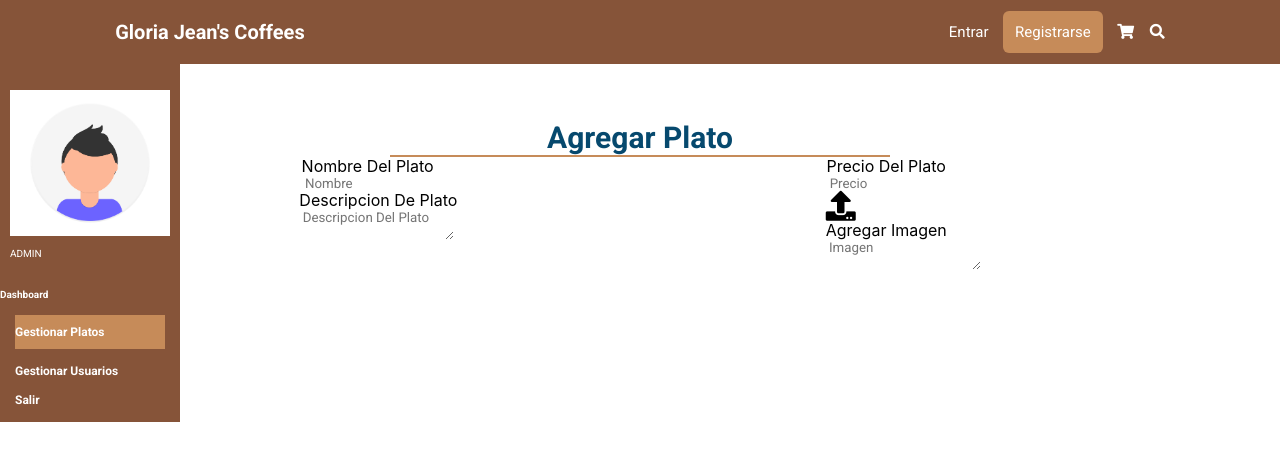
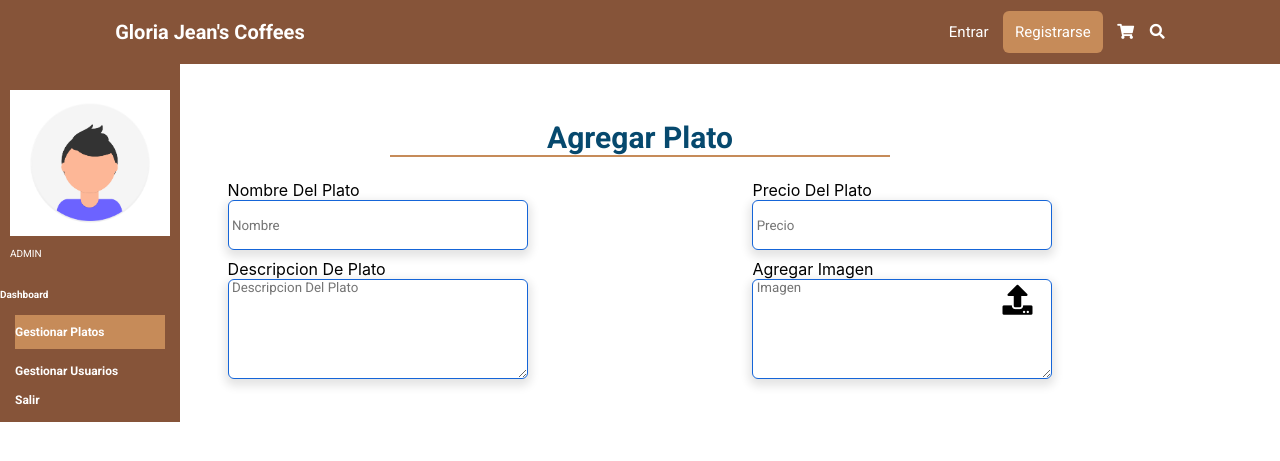
Before and after one commit to Kent-Probe/Plataforma_Jeans_Coffee, a Flask app: page /dashboar/add_plate/ in a window 1280 px wide. Shown: the top 461 px of the page. Run offline with Flask 2, Linux system fonts and the light colour scheme.

Commit message:
12/10/2021

```diff
--- a/static/css/style.css
+++ b/static/css/style.css
@@ -606,7 +606,71 @@ tr:nth-child(odd) {
   background: var(--marronclaro);
   padding: 1rem 0;
 }
+/* Agregar plato - editar plato*/
+.content-sign-add-platos{
+  margin-top: 24px;
+}
+.style-sign-plate{
+  width: 30rem;
+  height: 5rem;
 
+  background: #FFFFFF;
+  border: 1px solid #1565D8;
+  box-sizing: border-box;
+  box-shadow: 0px 4px 10px 3px rgba(0, 0, 0, 0.11);
+  border-radius: 6px;
+  margin-bottom: 1rem;
+}
+.area .style-sign-plate{
+  height: 10rem;
+}
+.icon-upload{
+  position: absolute;
+  z-index: 100;
+  margin-top: 2.5rem;
+  margin-left: 25rem;
+}
+/* Carrito de compras*/
+.Gshopping{
+  padding: 2rem 0%;
+  width: 100%;
+  position: absolute;
+  top:40px;
+  color: #ffffff;
+  display: flex;
+  align-items: center;
+}
+.tabla{
+  padding: 2rem 9%;
+  width: 100%;
+}
+
+.table-shopping td, .table-shopping th{
+  border: 0px solid #ffffff;
+  text-align: left;
+  padding: 8px;
+}
+.table-shopping td{
+  background: linear-gradient(0deg, rgba(255, 255, 255, 0.16), rgba(255, 255, 255, 0.16)), #0F2330;
+  font-size: 14px;
+}
+.table-shopping th{
+  background: linear-gradient(0deg, rgba(255, 255, 255, 0.14), rgba(255, 255, 255, 0.14)), #0F2330;
+}
+.btn-delete input[type="submit"]{
+  position: absolute;
+  right:138px;
+  background: #DE4C4C;
+  color: #ffffff;
+  padding: 1rem 2rem;
+  margin-right: 3rem;
+  cursor: pointer;
+  border-radius: 5px;
+}
+.delete-one{
+  text-decoration: underline;
+  color: #FFCD29;
+}
 
 
 
```
